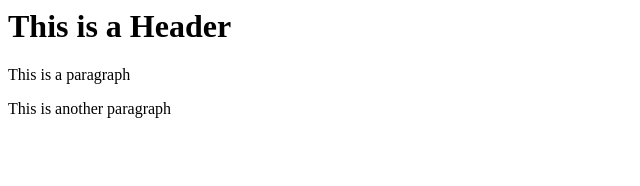
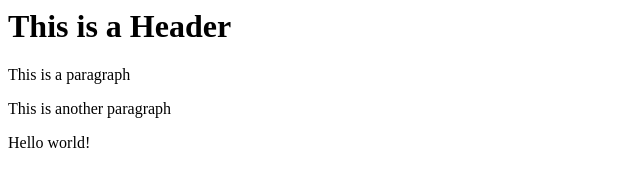
Before and after one commit to Lauren-Hamilton314/git-test, a website: page index.html in a window 1280 px wide. Shown: the full height of the page, 0-640 px from the left. Drawn offline with Linux system fonts and the light colour scheme.

```diff
--- a/index.html
+++ b/index.html
@@ -4,6 +4,7 @@
             <h1>This is a Header</h1>
             <p>This is a paragraph</p>
             <p>This is another paragraph</p>
+            <p>Hello world!</p>
         </body>
     </html>
 </DOCTYPE>
```
Also changed, not shown: package.json (added, +25 -0 lines), 2 other files.
